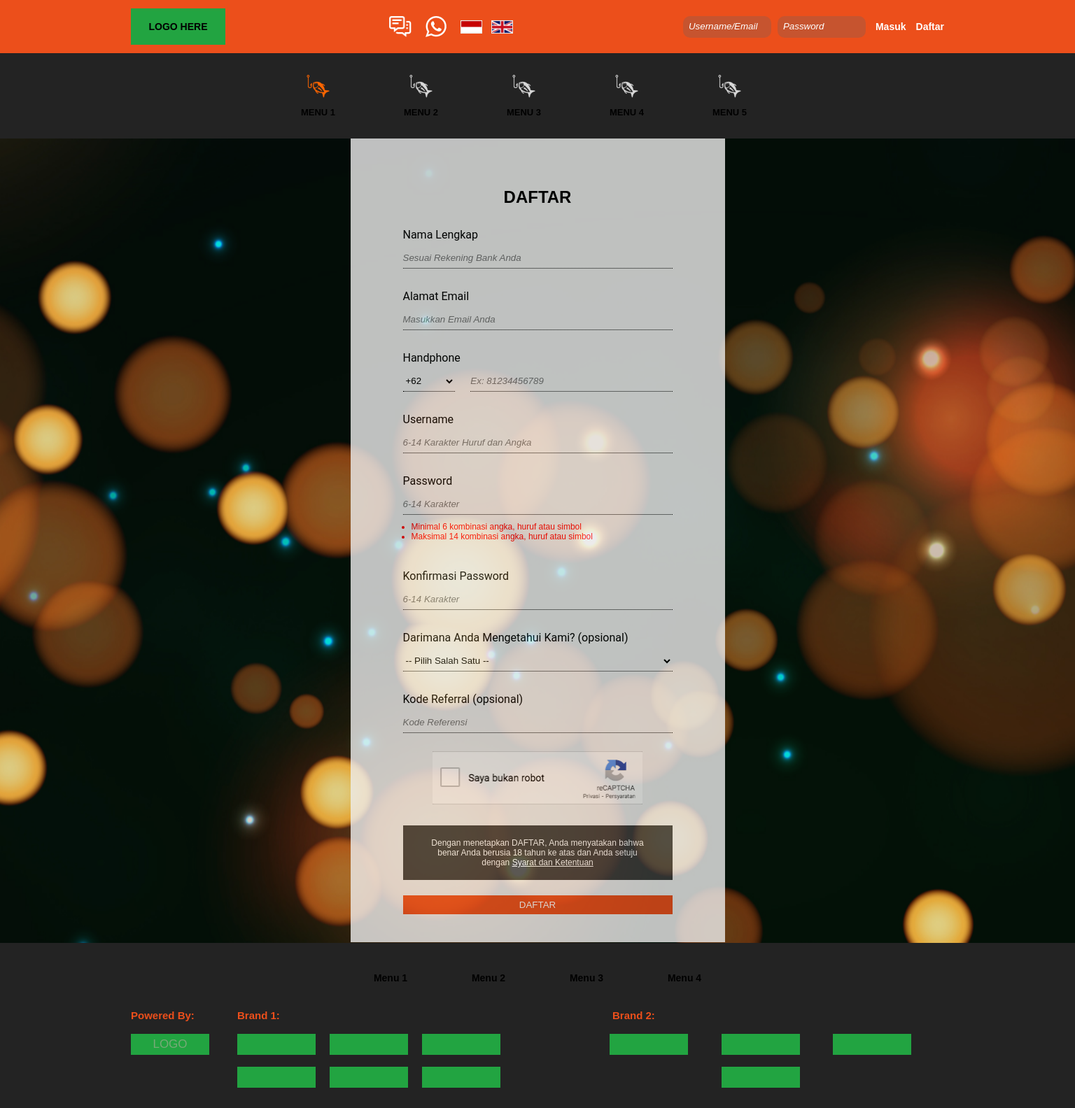
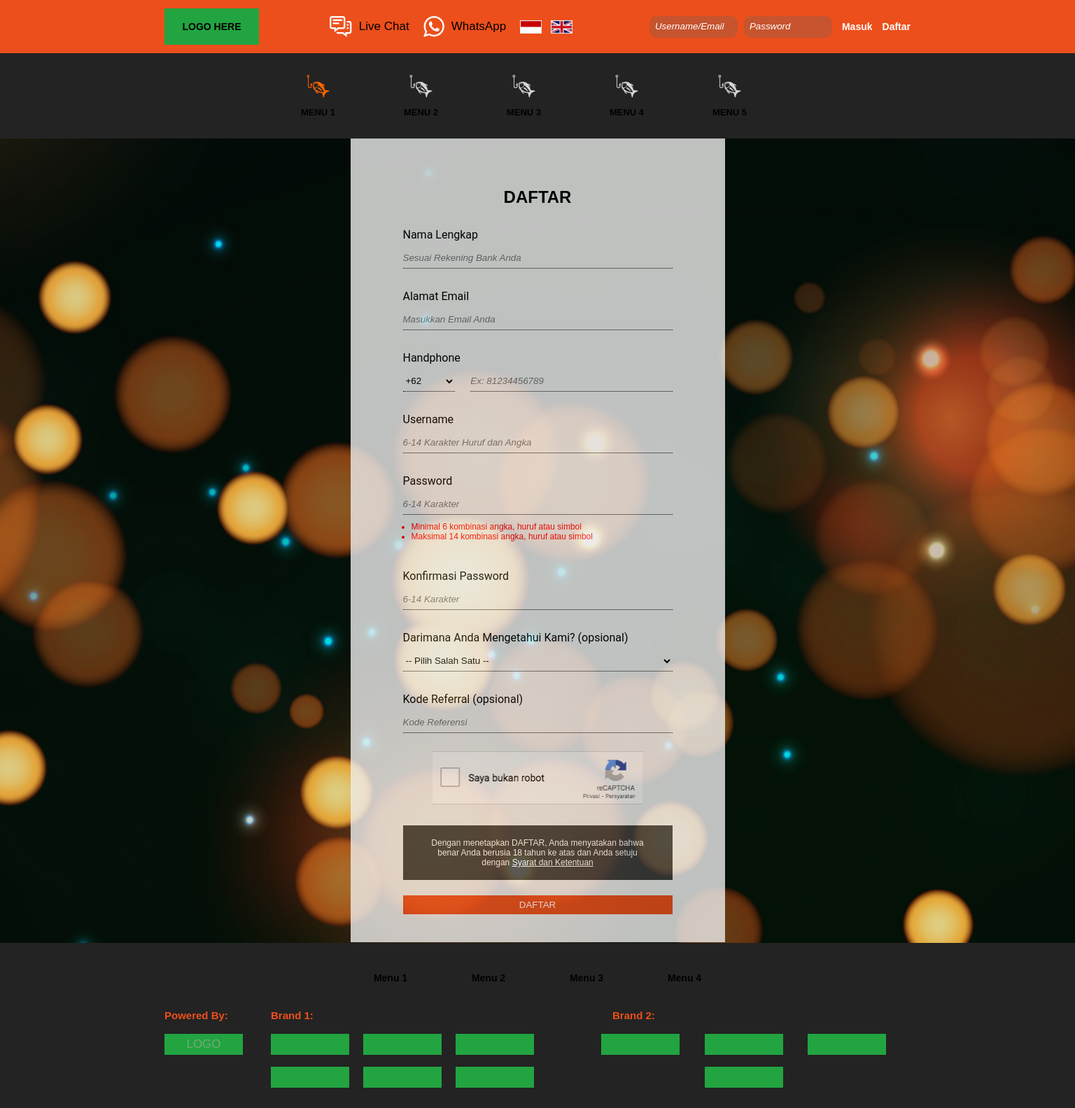
Before and after one commit to Muqorrobin22/Freelance-Project-Fwd-dev, a Next.js app: page / in a window 1536 px wide. Shown: the whole page at 70% size. Built offline with nearby package versions, Linux system fonts and the light colour scheme.

Commit message:
add the max width to header and footer for always centered even in a zoom mode

```diff
--- a/components/header/Header.js
+++ b/components/header/Header.js
@@ -64,6 +64,7 @@ function Header() {
 
   return (
     <header className={styles.header}>
+      <div className={styles.wrapper}>
         <section className={styles.logo}>
           <p className={styles.p}>LOGO HERE</p>
         </section>
@@ -124,6 +125,7 @@ function Header() {
             </>
           )}
         </section>
+      </div>
     </header>
   );
 }
--- a/styles/Footer.module.scss
+++ b/styles/Footer.module.scss
@@ -189,4 +189,9 @@
       }
     }
   }
+
+  @media (min-width: 1440px) {
+    max-width: 1440px;
+    margin: 0 auto;
+  }
 }
--- a/styles/Header.module.scss
+++ b/styles/Header.module.scss
@@ -2,6 +2,7 @@
 
 .header {
   background-color: var(--bg-header-color);
+  .wrapper {
     display: flex;
     justify-content: space-between;
 
@@ -132,5 +133,21 @@
 
     @media (min-width: 1200px) {
       padding: 12px 187px;
+      .connect {
+        .liveChat,
+        .whatsapp {
+          p {
+            display: block;
           }
         }
+      }
+    }
+  }
+
+  @media (min-width: 1440px) {
+    .wrapper {
+      max-width: 1440px;
+      margin: 0 auto;
+    }
+  }
+}
```
Lines whose indentation alone changed are shown as unchanged.
